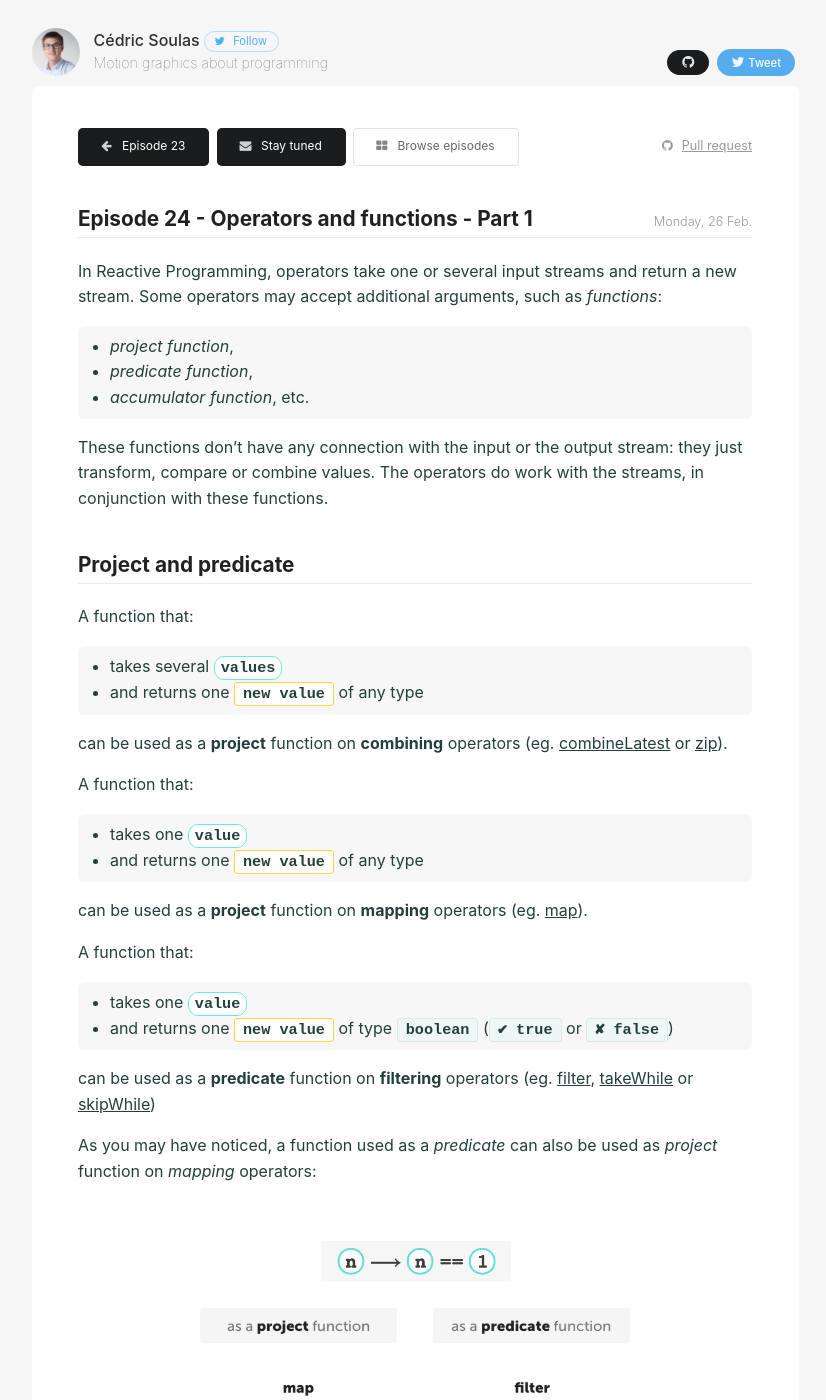
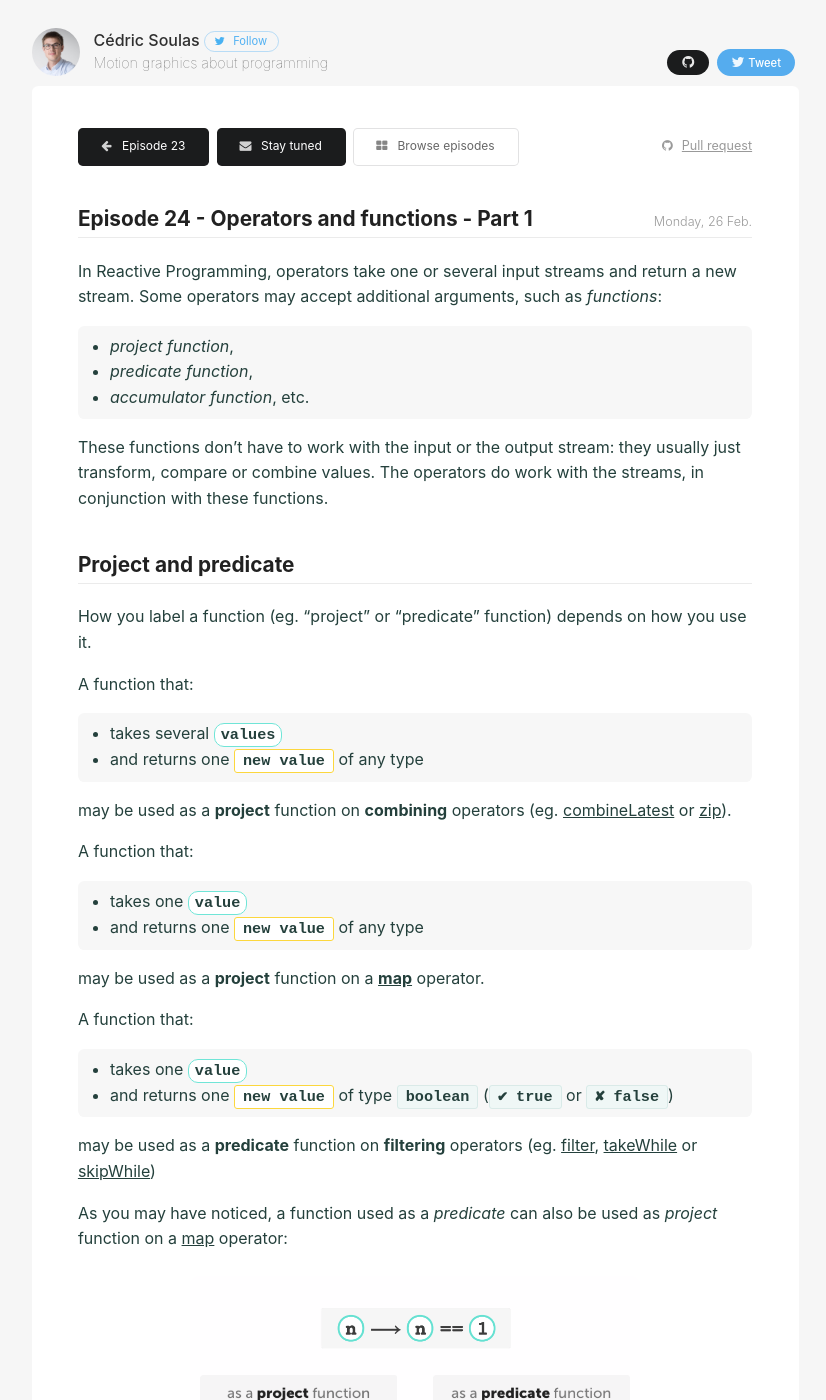
Before and after one commit to cedricss/reactive.how, a Jekyll site: the page built from predicate.md, in a window 1280 px wide and 1400 px high. Shown: the whole window, without its empty margins (225-1051 px from the left). Built offline with Jekyll 4.4.1, drawn with Linux system fonts in a browser that asks for light colours; some of the changed text lies outside the part shown.

Commit message:
Update Episode 24

```diff
--- a/predicate.md
+++ b/predicate.md
@@ -14,32 +14,34 @@ In Reactive Programming, operators take one or several input streams and return
 - _predicate function_,
 - _accumulator function_, etc.
 
-These functions don't have any connection with the input or the output stream: they just transform, compare or combine values. The operators do work with the streams, in conjunction with these functions.
+These functions don't have to work with the input or the output stream: they usually just transform, compare or combine values. The operators do work with the streams, in conjunction with these functions.
 
 ## Project and predicate
+
+How you label a function (eg. "project" or "predicate" function) depends on how you use it.
 
 A function that:
 
 - takes several <code class="one">values</code>
 - and returns one <code class="two">new value</code> of any type
 
-can be used as a **project** function on **combining** operators (eg. [combineLatest](/combineLatest) or [zip](/zip)).
+may be used as a **project** function on **combining** operators (eg. [combineLatest](/combineLatest) or [zip](/zip)).
 
 A function that:
 
 - takes one <code class="one">value</code>
 - and returns one <code class="two">new value</code> of any type
 
-can be used as a **project** function on **mapping** operators (eg. [map](/map)).
+may be used as a **project** function on a [**map**](/map) operator.
 
 A function that:
 
 - takes one <code class="one">value</code>
 - and returns one <code class="two">new value</code> of type `boolean` (`✔ true` or `✘ false`)
 
-can be used as a **predicate** function on **filtering** operators (eg. [filter](/filter), [takeWhile](/takeWhile) or [skipWhile](skipWhile))
+may be used as a **predicate** function on **filtering** operators (eg. [filter](/filter), [takeWhile](/takeWhile) or [skipWhile](skipWhile))
 
-As you may have noticed, a function used as a _predicate_ can also be used as _project_ function on _mapping_ operators:
+As you may have noticed, a function used as a _predicate_ can also be used as _project_ function on a [map](/map) operator:
 
 > ![](img/predicate/predicate.gif){:.w450}
 
@@ -50,7 +52,7 @@ In this example, the function <code class="one">n</code> ⟶ <code class="one">n
 
 ## Summary
 
-- Some operators may accept functions as arguments. But these functions don't have any connection with the input or the output stream.
--  A function is called a _project_ or a _predicate_ function depending on how you use it with an operator. A function is not a _project_ or _predicate_ function in itself.
+- Some operators may accept functions as arguments. But these functions don't have to work with the input or the output stream (the operators do).
+- How you label a function (eg. "project" or "predicate" function) depends on how you use it. A function is not a _project_ or _predicate_ function in itself.
 
 Next Monday, we'll continue the exploration of operators and functions with a second part!
```
